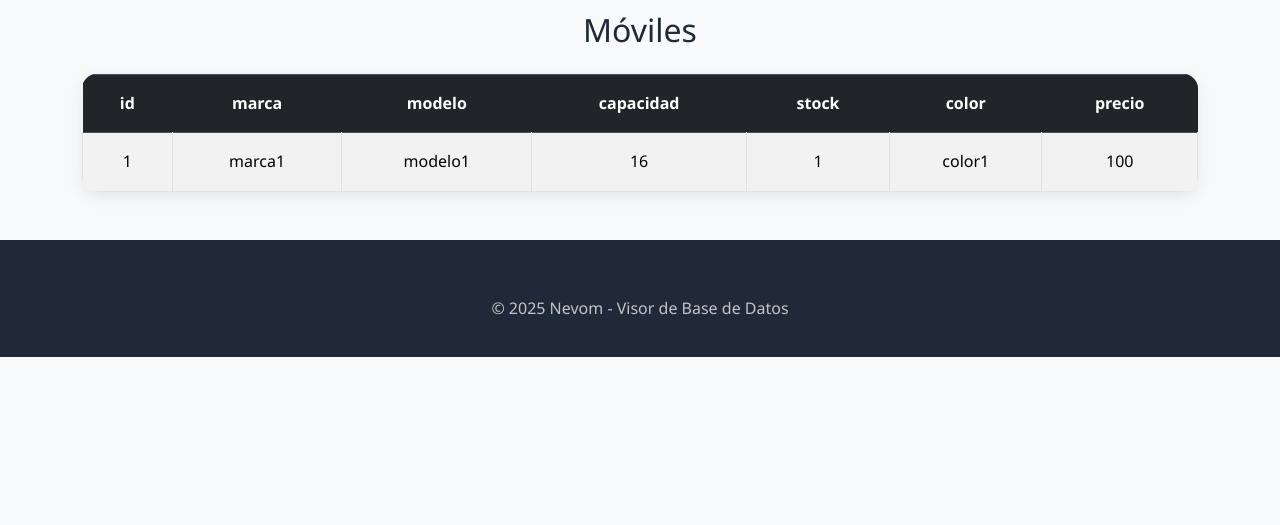
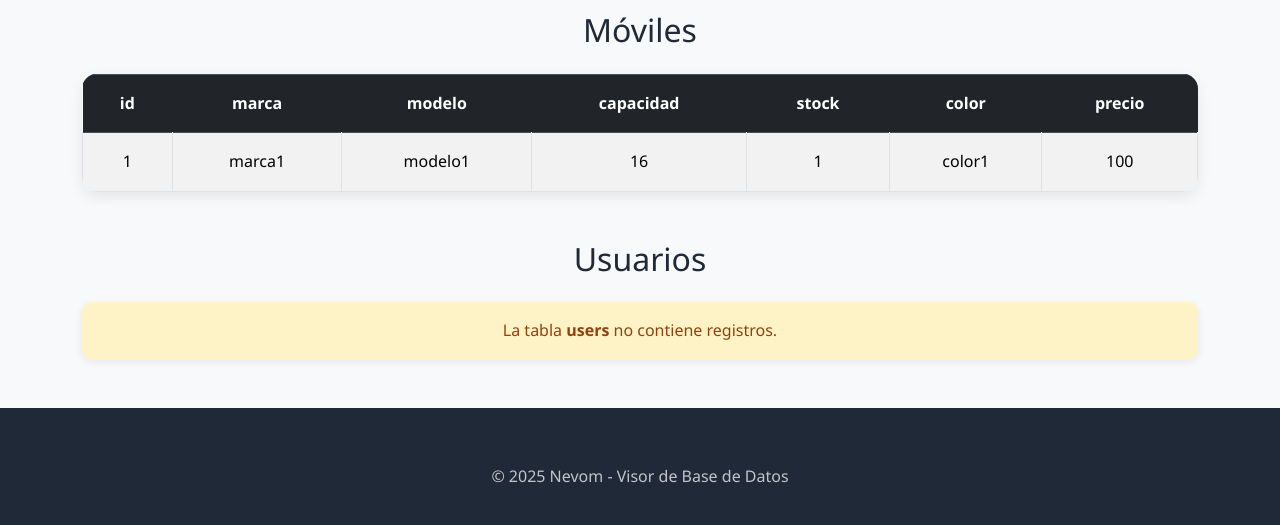
Before and after one commit to vvvalero/Nevom--ComercioElectronico, a PHP site: page /visorBBDD.php in a window 1280 px wide. Shown: the part 1775-2300 px from the top of the page. Before the commit the page ends 2132 px from the top, so only its background shows below. Run offline with PHP 8.4, Linux system fonts and the light colour scheme; data comes from the database, SQL or seed files in the repository; data that the repository does not hold is empty.

Commit message:
Añadida tabla de usuarios registados en la BBDD

```diff
--- a/visorBBDD.php
+++ b/visorBBDD.php
@@ -76,7 +76,8 @@ $tablas = [
     'linea_venta' => 'Líneas de Venta',
     'reparacion' => 'Reparaciones',
     'linea_reparacion' => 'Líneas de Reparación',
-    'movil' => 'Móviles'
+    'movil' => 'Móviles',
+    'users' => 'Usuarios'
 ];
 ?>
 
```
